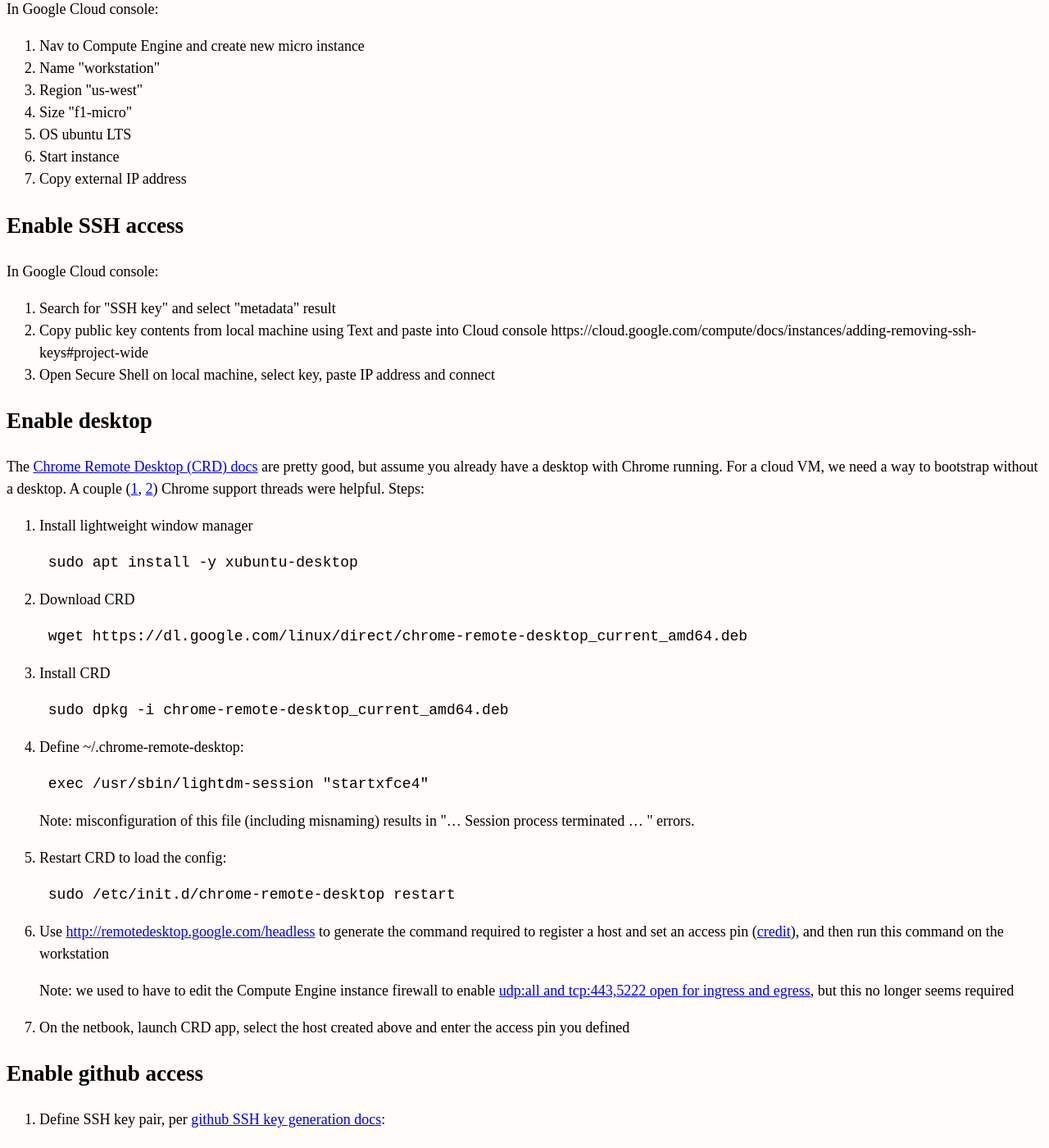
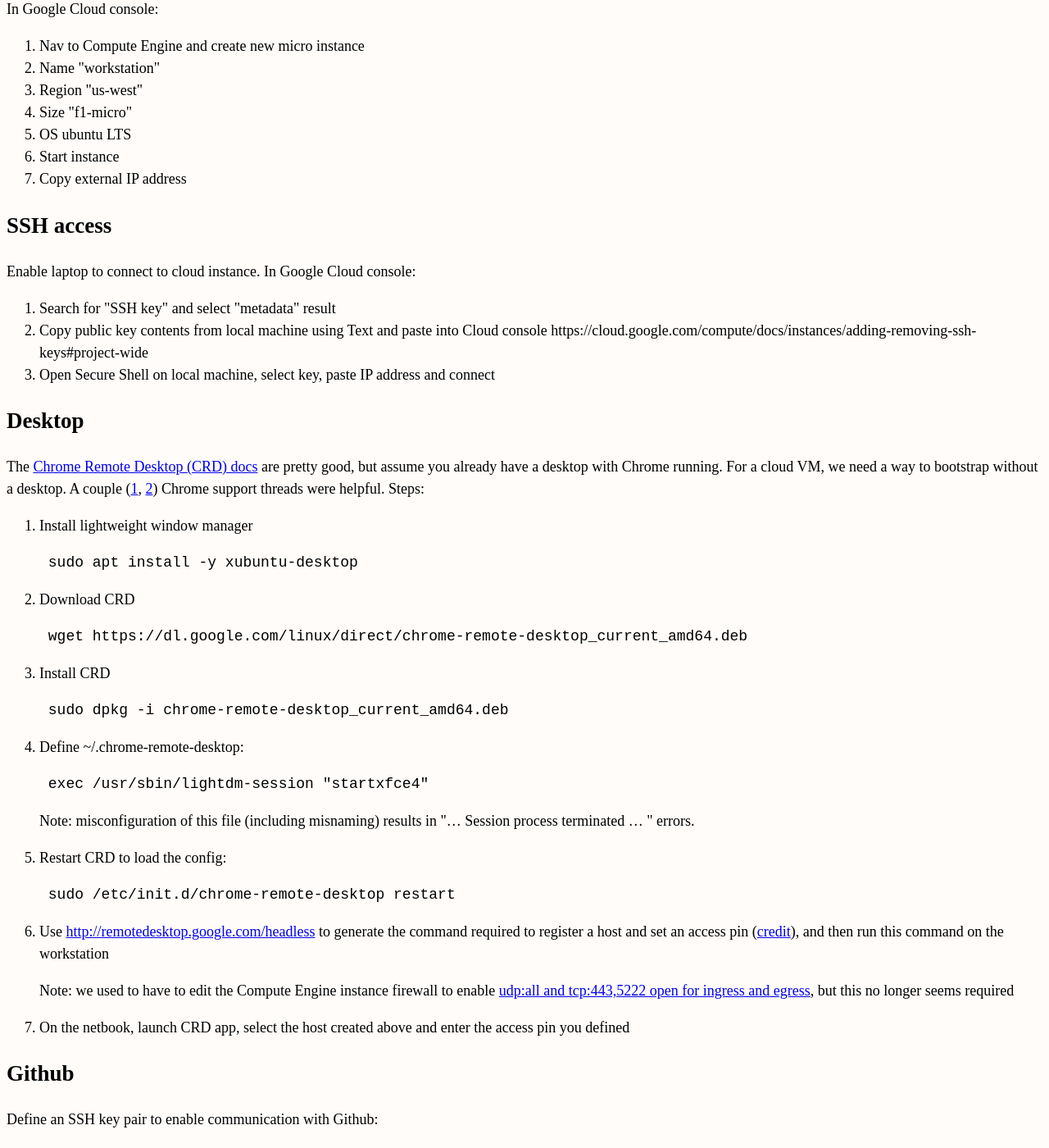
Before and after one commit to erikeldridge/erikeldridge.github.com, a Jekyll site: the page built from _posts/2019-03-02-google-cloud-workstation.md, in a window 1280 px wide and 1400 px high, scrolled down 290 px. Shown: the whole window at 82% size. Built offline with Jekyll 4.4.1, drawn with Linux system fonts in a browser that asks for light colours; nearby versions of some CDN libraries.

Commit message:
Update from Forestry.io erikeldridge@gmail.com updated _posts/2019-03-02-google-cloud-workstation.md

```diff
--- a/_posts/2019-03-02-google-cloud-workstation.md
+++ b/_posts/2019-03-02-google-cloud-workstation.md
@@ -27,15 +27,15 @@
 6. Start instance
 7. Copy external IP address
 
-## Enable SSH access
+## SSH access
 
-In Google Cloud console:
+Enable laptop to connect to cloud instance. In Google Cloud console:
 
 1. Search for "SSH key" and select "metadata" result
 2. Copy public key contents from local machine using Text and paste into Cloud console https://cloud.google.com/compute/docs/instances/adding-removing-ssh-keys#project-wide
 3. Open Secure Shell on local machine, select key, paste IP address and connect
 
-## Enable desktop
+## Desktop
 
 The [Chrome Remote Desktop (CRD) docs](https://support.google.com/chrome/answer/1649523) are pretty good, but assume you already have a desktop with Chrome running. For a cloud VM, we need a way to bootstrap without a desktop. A couple ([1](https://productforums.google.com/forum/#!msg/chrome/CTnqSKj6uts/8xg88ribRxQJ), [2](https://productforums.google.com/d/msg/chrome/WvcFOblHMik/hGlM875QAwAJ)) Chrome support threads were helpful. Steps:
 
@@ -61,10 +61,11 @@
    Note: we used to have to edit the Compute Engine instance firewall to enable [udp:all and tcp:443,5222 open for ingress and egress](https://support.google.com/chrome/answer/1649523 "Access another computer with Chrome Remote Desktop docs"), but this no longer seems required
 7. On the netbook, launch CRD app, select the host created above and enter the access pin you defined
 
-## Enable github access
+## Github
+
+Define an SSH key pair to enable communication with Github:
 
 1. Define SSH key pair, per [github SSH key generation docs](https://help.github.com/en/articles/generating-a-new-ssh-key-and-adding-it-to-the-ssh-agent#generating-a-new-ssh-key "Github SSH key generation documentation"):
 
         ssh-keygen -t rsa -b 4096 -C '<project>.<instance>@<cloud provider>'
-
-1. Copy public key contents into github settings
+2. Copy public key contents into github settings
```
